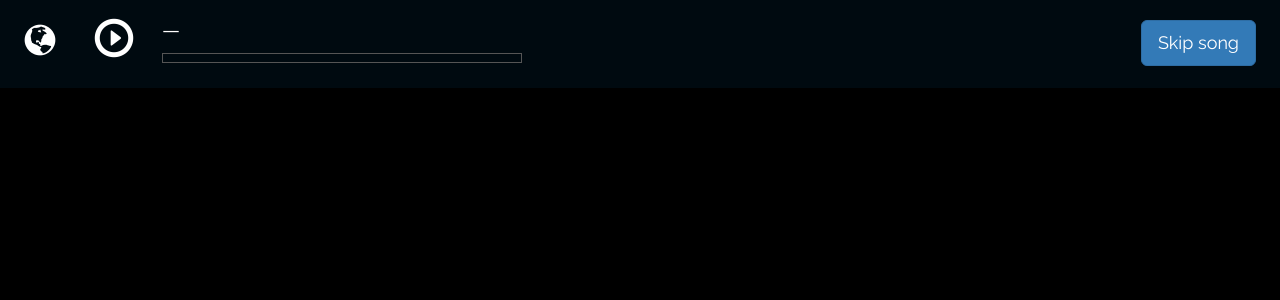
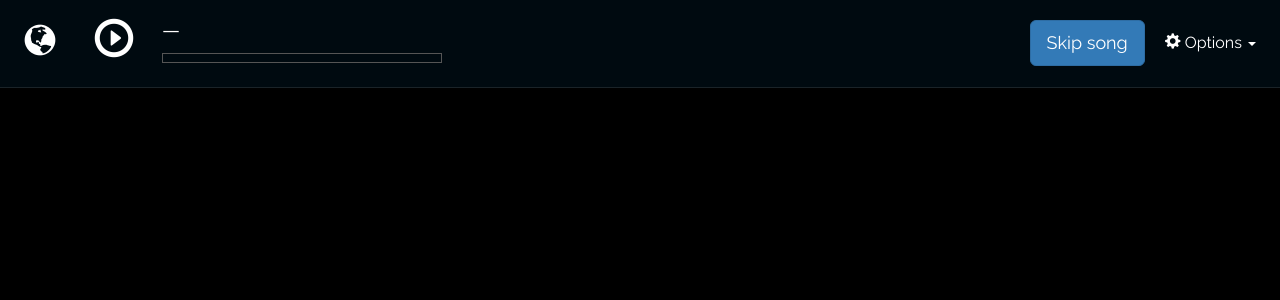
Before and after one commit to 6/GeoDJ, a Django app: page / in a window 1280 px wide. Shown: the top 300 px of the page. Run offline with Django 3.2, Linux system fonts and the light colour scheme; data that the repository does not hold is empty; parts of the project's set-up code (start-up, migrations or seed data) failed here and were passed over; some libraries are stand-ins or nearby versions.

Commit message:
Add an options dropdown and style it

```diff
--- a/geodj/static/application.css
+++ b/geodj/static/application.css
@@ -3,6 +3,10 @@ html, body {
   height: 100%;
   background: black;
   font-family: 'Raleway', sans-serif;
+}
+
+.invisible {
+  visibility: hidden;
 }
 
 .unselectable {
@@ -41,6 +45,7 @@ html, body {
   z-index: 2000;
   height: 88px;
   padding: 0 24px;
+  border-bottom: 1px solid rgba(255,255,255,0.1);
 }
 
 .location-container {
@@ -68,7 +73,7 @@ html, body {
 
 
 .player-controls {
-  min-width: 400px;
+  min-width: 320px;
   padding: 16px 20px 0;
 }
 .artist-title {
@@ -96,3 +101,42 @@ html, body {
   float: right;
   margin-top: 20px;
 }
+
+.options {
+  float: right;
+  font-size: 16px;
+  padding: 32px 0 0 20px;
+}
+.options .dropdown-toggle {
+  color: white;
+}
+.options .dropdown-toggle:hover, .options .dropdown-toggle:focus {
+  text-decoration: none;
+}
+.options .dropdown-toggle .caret {
+  border-top: 4px solid white;
+}
+.options .dropdown-menu {
+  top: 86px;
+  left: -40px;
+  width: 172px;
+  background-color: rgba(0, 25, 40, 0.4);
+  border-radius: 0;
+  border: 1px solid rgba(255,255,255,0.1);
+  border-top: none;
+  padding-bottom: 0;
+}
+.options .dropdown-menu > li > a  {
+  color: white;
+  padding: 6px 20px;
+}
+.options .dropdown-menu > li > a:hover, .dropdown-menu > li > a:focus {
+  background-color: rgba(255, 255, 255, 0.2);
+}
+.options .dropdown-menu .dropdown-header {
+  color: #ccc;
+}
+.options .dropdown-menu .divider {
+  background-color: rgba(255,255,255,0.2);
+  margin: 6px 0;
+}
--- a/geodj/templates/index.html
+++ b/geodj/templates/index.html
@@ -10,12 +10,30 @@
       <div class='artist-title'>&mdash;</div>
       <div class='seek-slider'></div>
     </div>
+    <div class='options dropdown'>
+      <a class='dropdown-toggle' data-toggle="dropdown" href="#"><span class='glyphicon glyphicon-cog'></span> Options <span class="caret"></span></a>
+      <ul class="dropdown-menu">
+        <li class="dropdown-header">Select a continent:</li>
+        <li><a rel='continent' data-continent='all' href="#"><span class='glyphicon glyphicon-ok'></span> All continents</a></li>
+        <li><a rel='continent' data-continent='Africa' href="#"><span class='glyphicon glyphicon-ok invisible'></span> Africa</a></li>
+        <li><a rel='continent' data-continent='Asia' href="#"><span class='glyphicon glyphicon-ok invisible'></span> Asia</a></li>
+        <li><a rel='continent' data-continent='Europe' href="#"><span class='glyphicon glyphicon-ok invisible'></span> Europe</a></li>
+        <li><a rel='continent' data-continent='North America' href="#"><span class='glyphicon glyphicon-ok invisible'></span> North America</a></li>
+        <li><a rel='continent' data-continent='Oceania' href="#"><span class='glyphicon glyphicon-ok invisible'></span> Oceania</a></li>
+        <li><a rel='continent' data-continent='South America' href="#"><span class='glyphicon glyphicon-ok invisible'></span> South America</a></li>
+        <li class="divider"></li>
+        <li><a href="/how-it-works">How it works</a></li>
+        <li><a href="/about">About</a></li>
+      </ul>
+    </div>
     <button class='btn btn-lg btn-primary next-song'>Skip song</button>
   </div>
   <div class="yt-iframe-container"><div id="yt-player"></div></div>
 </div>
 <script>
   $(function() {
+    $('.dropdown-toggle').dropdown();
+
     window.globalState = new GlobalState();
     window.countries = new Countries().reset(JSON.parse("{{ countries | escapejs }}"));
 
```
